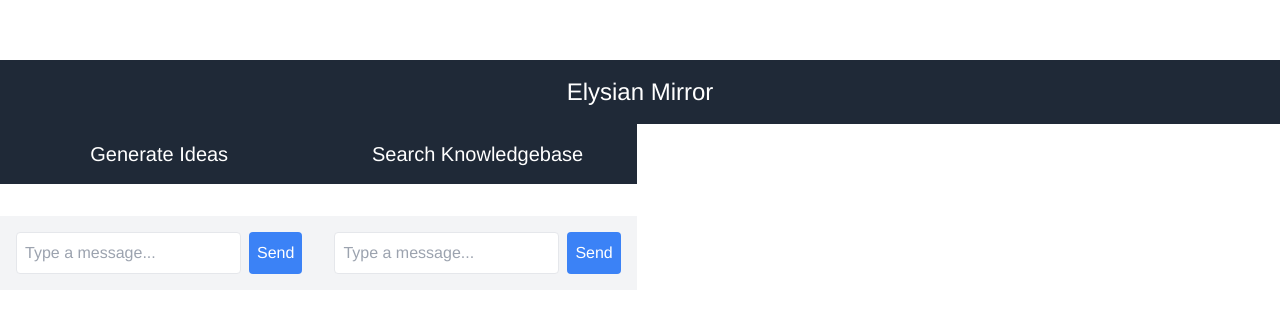
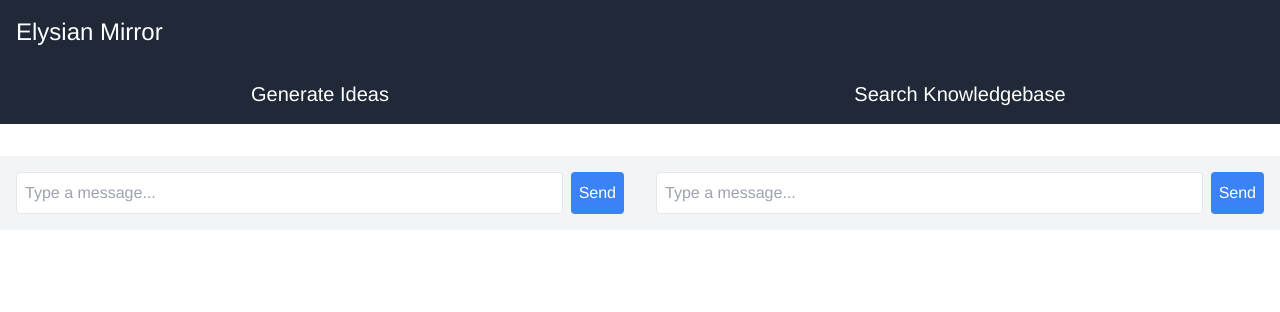
Before and after one commit to n3rdgir1/elysian-mirror, a Vue app in the folder frontend/: page / in a window 1280 px wide. Shown: the top 312 px of the page. Built offline with nearby package versions, Linux system fonts and the light colour scheme.

Commit message:
fixes layout

```diff
--- a/frontend/src/App.vue
+++ b/frontend/src/App.vue
@@ -1,7 +1,7 @@
 <template>
   <div class="min-h-screen flex flex-col">
     <header class="bg-gray-800 text-white p-4">
-      <h1 class="text-2xl">Elysian Mirror</h1>
+      <h1 class="text-2xl text-left">Elysian Mirror</h1>
     </header>
     <main class="flex flex-1">
       <ChatWindow title="Generate Ideas" api-endpoint="/generate" />
@@ -30,6 +30,5 @@ export default {
   -moz-osx-font-smoothing: grayscale;
   text-align: center;
   color: #2c3e50;
-  margin-top: 60px;
 }
 </style>
--- a/frontend/src/components/ChatWindow.vue
+++ b/frontend/src/components/ChatWindow.vue
@@ -1,5 +1,5 @@
 <template>
-  <div class="flex flex-col h-full">
+  <div class="flex flex-col h-full w-1/2">
     <div class="bg-gray-800 text-white p-4">
       <h2 class="text-xl">{{ title }}</h2>
     </div>
```
